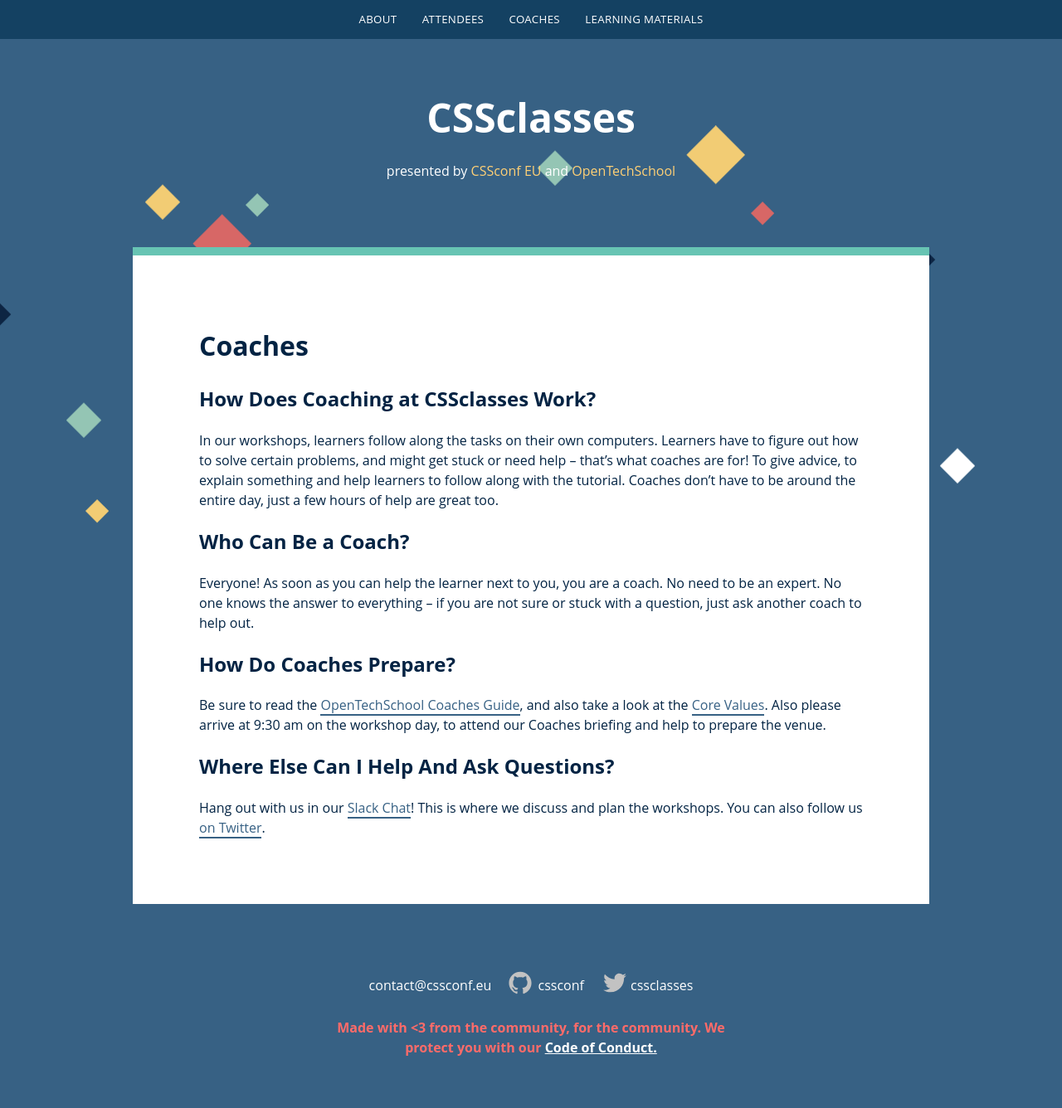
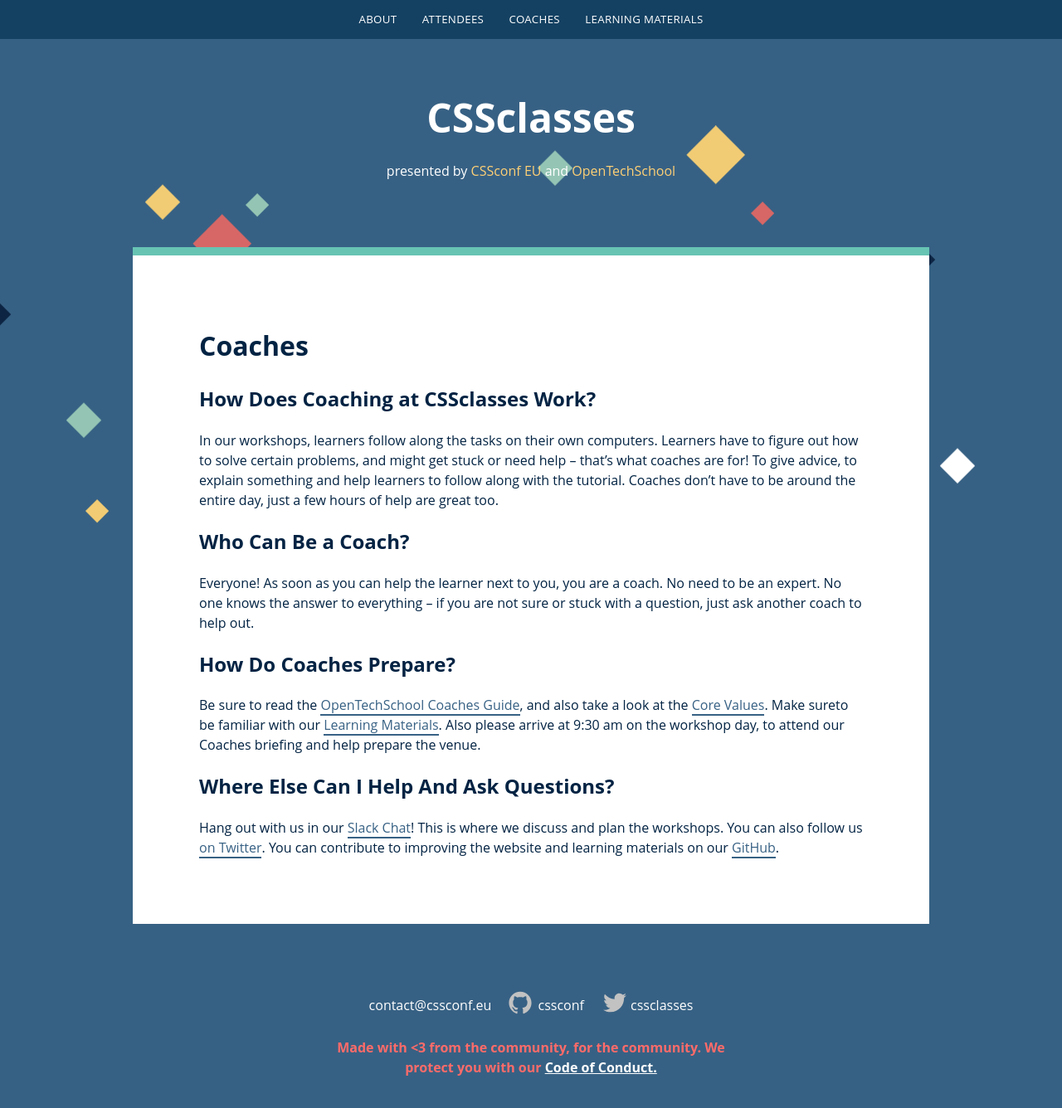
Before and after one commit to cssconf/CSSclasses--old, a Jekyll site: the page built from coaches.html, in a window 1280 px wide. Shown: the top 1336 px of the page at 83% size. Built offline with Jekyll 4.4.1, drawn with Linux system fonts in a browser that asks for light colours; nearby versions of some CDN libraries.

Commit message:
more updates for Coaches page.

```diff
--- a/coaches.html
+++ b/coaches.html
@@ -14,10 +14,10 @@
 
 <h2>How Do Coaches Prepare?</h2>
 <p>
-  Be sure to read the <a href="https://opentechschool.github.io/slides/presentations/coaching/">OpenTechSchool Coaches Guide</a>, and also take a look at the <a href="http://www.opentechschool.org/about.html">Core Values</a>. Also please arrive at 9:30 am on the workshop day, to attend our Coaches briefing and help to prepare the venue.
+  Be sure to read the <a href="https://opentechschool.github.io/slides/presentations/coaching/">OpenTechSchool Coaches Guide</a>, and also take a look at the <a href="http://www.opentechschool.org/about.html">Core Values</a>. Make sureto be familiar with our <a href="/learning-materials/">Learning Materials</a>. Also please arrive at 9:30 am on the workshop day, to attend our Coaches briefing and help prepare the venue.
 </p>
 
 <h2>Where Else Can I Help And Ask Questions?</h2>
 <p>
-  Hang out with us in our <a href="https://cssclasses.slack.com/messages">Slack Chat</a>! This is where we discuss and plan the workshops. You can also follow us <a href="https://twitter.com/cssclasses">on Twitter</a>.
+  Hang out with us in our <a href="https://cssclasses.slack.com/messages">Slack Chat</a>! This is where we discuss and plan the workshops. You can also follow us <a href="https://twitter.com/cssclasses">on Twitter</a>. You can contribute to improving the website and learning materials on our <a href="https://github.com/cssconf/CSSclasses/issues">GitHub</a>.
 </p>
```
